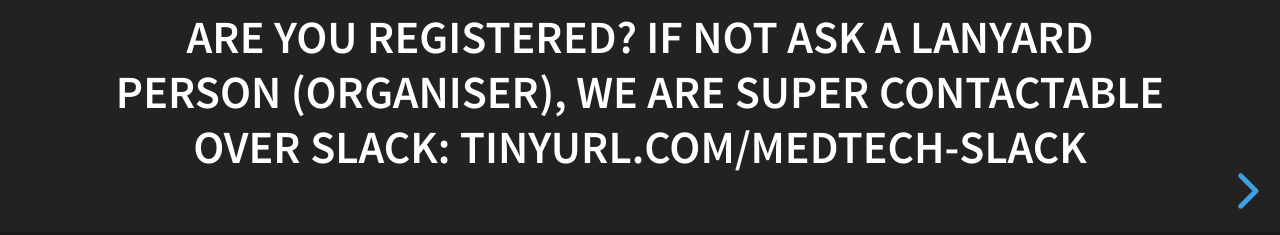
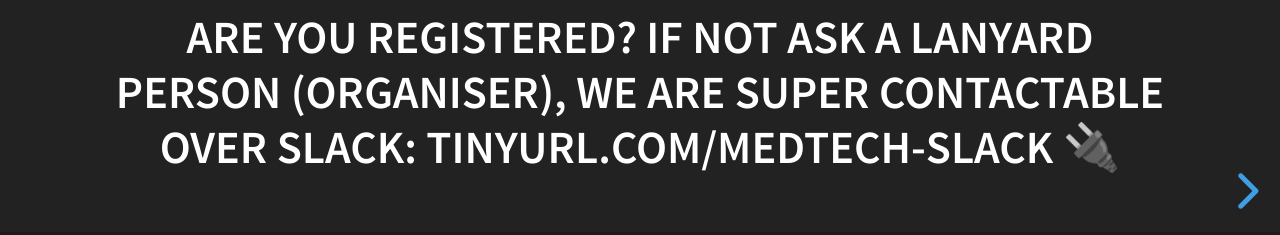
Before and after one commit to Calebp98/hackmedTimer, a website: page index.html in a window 1280 px wide. Shown: the part 565-800 px from the top of the page. Drawn offline with Linux system fonts and the light colour scheme.

Commit message:
a few emoji

```diff
--- a/index.html
+++ b/index.html
@@ -78,7 +78,7 @@
 		document.getElementById("message").innerHTML = "test case: days left between 10 and 12"
 	}else if(days==1){
 		if(hours<=2){
-			document.getElementById("message").innerHTML = "Are you registered? If not ask a lanyard person (organiser), we are super contactable over slack: tinyurl.com/medtech-slack"
+			document.getElementById("message").innerHTML = "Are you registered? If not ask a lanyard person (organiser), we are super contactable over slack: tinyurl.com/medtech-slack 🔌"
 		}
 	}else if(days==0){
 		if(hours<=24 & hours>=23){
```
